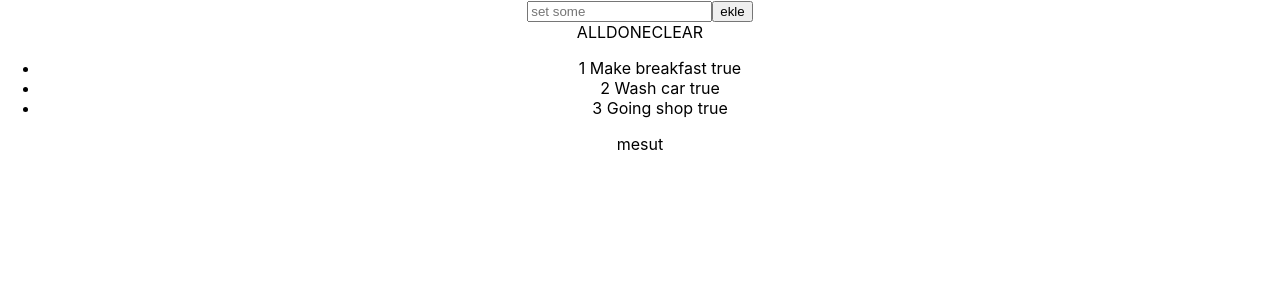
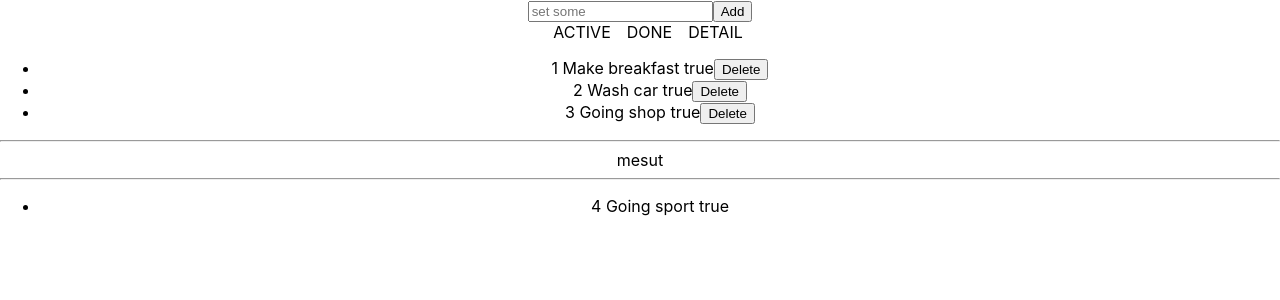
Before and after one commit to patika-hepsiburada-react-bootcamp/odev-5-mesutkoc, a React (Create React App) app: page / in a window 1280 px wide. Shown: the top 300 px of the page. Built offline with nearby package versions, Linux system fonts and the light colour scheme.

Commit message:
add and delete todo

```diff
--- a/src/components/Category/index.tsx
+++ b/src/components/Category/index.tsx
@@ -4,7 +4,7 @@ const Category = () => {
   const { category } = useCat();
     return (
       <div>
-        {category.map(item => (<label key={item.id}>{item.category}</label>))}
+        {category.map(item => (<label key={item.id} style={{paddingLeft:"1rem"}} onClick={()=>console.log("asd")}>{item.category}</label>))}
       </div>
     );
 };
--- a/src/components/Main/index.tsx
+++ b/src/components/Main/index.tsx
@@ -4,10 +4,17 @@ import { IProps } from "./types";
 import Newtodo from "../Todo";
 import Category from "../Category";
 
+const Main: FC<IProps> = (props) => {
+  const { todo, setTodo, deletedTodo, setDeletedTodo } = useTodo();
 
-
-const Main: FC<IProps> = (props) => {
-  const { todo } = useTodo();
+  const deleteTodo = (id: string) => {
+    const deleteditem = todo.splice(
+      todo.findIndex((item) => item.id === id),
+      1
+    );
+    setTodo([...todo]);
+    setDeletedTodo([...deletedTodo, deleteditem[0]]);
+  };
 
   return (
     <div>
@@ -17,10 +24,26 @@ const Main: FC<IProps> = (props) => {
         {todo.map((item) => (
           <li key={item.id}>
             {item.id} {item.description} {item.status}
+            <button
+              key={item.id}
+              type="button"
+              onClick={() => deleteTodo(item.id)}
+            >
+              Delete
+            </button>
           </li>
         ))}
       </ul>
+      <hr />
       {props.name}
+      <hr />
+      <ul>
+        {deletedTodo.map((item) => (
+          <li key={item.id}>
+            {item.id} {item.description} {item.status}
+          </li>
+        ))}
+      </ul>
     </div>
   );
 };
--- a/src/components/Todo/index.tsx
+++ b/src/components/Todo/index.tsx
@@ -24,7 +24,7 @@ function Newtodo() {
         placeholder="set some"
         onChange={(e) => handleChange(e.target.value)}
       ></input>
-      <button onClick={() => addTodo()}>ekle</button>
+      <button onClick={() => addTodo()}>Add</button>
     </div>
   );
 }
--- a/src/contexts/CategoryContext/index.tsx
+++ b/src/contexts/CategoryContext/index.tsx
@@ -3,9 +3,9 @@ import { CategoryContexts, Category } from "./types";
 
 const defaultCategpries: CategoryContexts = {
   category: [
-    { id: "1", category: "ALL" },
+    { id: "1", category: "ACTIVE"},
     { id: "2", category: "DONE" },
-    { id: "3", category: "CLEAR" },
+    { id: "3", category: "DETAIL"},
   ],
 };
 
--- a/src/contexts/CategoryContext/types.ts
+++ b/src/contexts/CategoryContext/types.ts
@@ -1,6 +1,7 @@
 export interface Category {
   id: string;
   category: string;
+
 }
 
 export interface CategoryContexts {
--- a/src/contexts/TodoContext/index.tsx
+++ b/src/contexts/TodoContext/index.tsx
@@ -7,15 +7,20 @@ const defaultTodos: TodoContexts = {
     { id: "2", description: "Wash car", status: "true" },
     { id: "3", description: "Going shop", status: "true" },
   ],
+  deletedTodo: [{ id: "4", description: "Going sport", status: "true" }],
   setTodo: () => {},
+  setDeletedTodo: () => {},
 };
 
 export const TodoContext = createContext<TodoContexts>(defaultTodos);
 
 const TodoProvider: FC = ({ children }) => {
   const [todo, setTodo] = useState<Todo[]>(defaultTodos.todo);
+  const [deletedTodo,setDeletedTodo] = useState<Todo[]>(defaultTodos.deletedTodo)
   return (
-    <TodoContext.Provider value={{ todo, setTodo }}>
+    <TodoContext.Provider
+      value={{ todo, setTodo, deletedTodo, setDeletedTodo }}
+    >
       {children}
     </TodoContext.Provider>
   );
--- a/src/contexts/TodoContext/types.ts
+++ b/src/contexts/TodoContext/types.ts
@@ -6,5 +6,7 @@ export interface Todo {
 
 export interface TodoContexts {
   todo: Todo[];
+  deletedTodo: Todo[];
   setTodo: (data: Todo[]) => void;
+  setDeletedTodo: (data: Todo[]) => void;
 }
```
